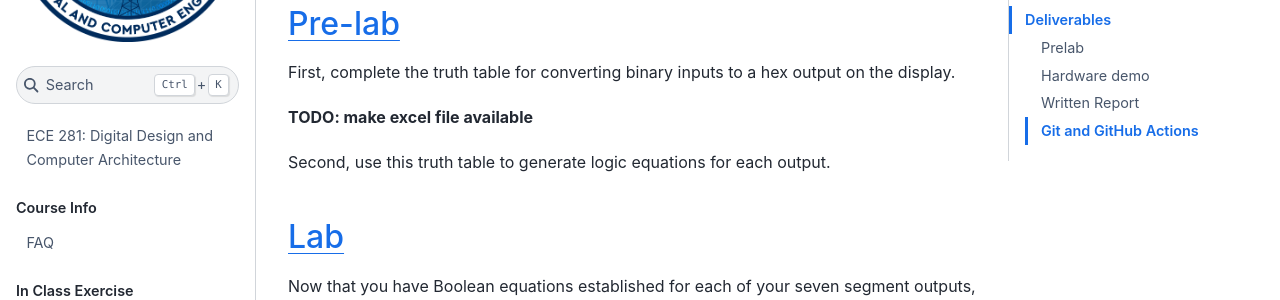
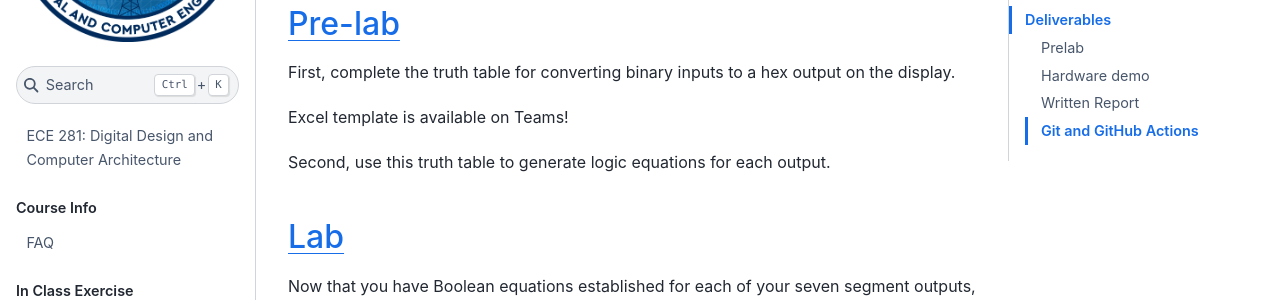
Before and after one commit to USAFA-ECE/ece281-book, a Jupyter Book: the page built from book/lab/lab2.md, in a window 1280 px wide and 900 px high, scrolled down 3648 px. Shown: the part 153-453 px from the top of the window. Built offline with Jupyter Book 1.0.4 settings and Sphinx 7.4.7 and the Sphinx Book theme 1.1.4, drawn with Linux system fonts in a browser that asks for light colours; pages that are not in the unit, such as notebooks, are missing from menus.

Commit message:
Make excel doc available

```diff
--- a/book/lab/lab2.md
+++ b/book/lab/lab2.md
@@ -93,7 +93,7 @@ Hexadecimal digits on a seven-segment display
 
 First, complete the truth table for converting binary inputs to a hex output on the display.
 
-**TODO: make excel file available**
+Excel template is available on Teams!
 
 Second, use this truth table to generate logic equations for each output.
 
```
